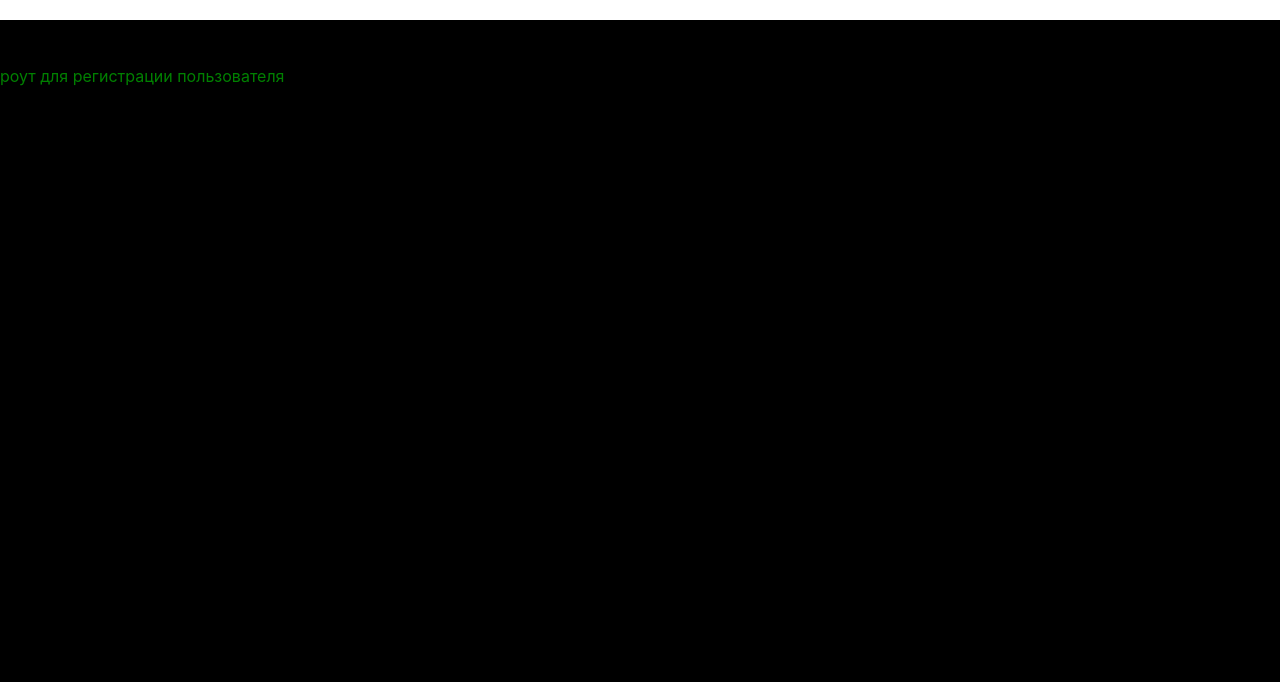
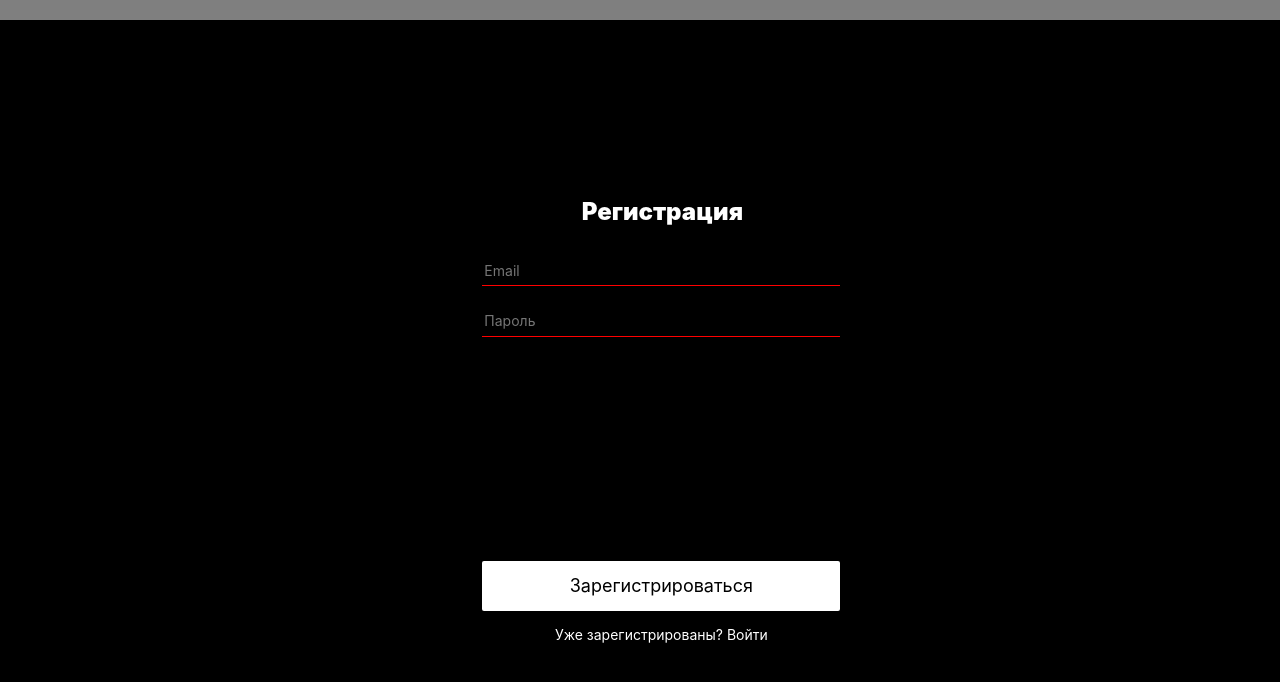
Before and after one commit to Shigatsi/react-mesto-auth, a React (Create React App) app: page /sign-up in a window 1280 px wide. Shown: the top 682 px of the page. Built offline with nearby package versions, Linux system fonts and the light colour scheme; no server answers; a web font is replaced by a local one.

Commit message:
component Register added

```diff
--- /dev/null
+++ b/src/blocks/popup/__link/popup__link.css
@@ -0,0 +1,13 @@
+.popup__link {
+  color:#fff;
+  font-size: 14px;
+  line-height: 17px;
+  text-align: center;
+  text-decoration: none;
+}
+
+.popup__link:hover {
+  cursor: pointer;
+  color: rgba(225, 225, 225, .8);
+  transition: .2s ease-in-out;
+}
--- a/src/blocks/popup/popup.css
+++ b/src/blocks/popup/popup.css
@@ -13,7 +13,7 @@
 @import url(./__fullsize-img-container/popup__fullsize-img-container.css);
 @import url(./__fullsize-img-caption/popup__fullsize-img-caption.css);
 @import url(./__fullsize-img/popup__fullsize-img.css);
-
+@import url(./__link/popup__link.css);
 
 
 .popup{
--- a/src/components/App.js
+++ b/src/components/App.js
@@ -12,6 +12,7 @@ import Footer from './Footer';
 import api from '../utils/Api';
 import {CurrentUserContext} from '../contexts/CurrentUserContext';
 import Login from './Login';
+import Register from './Register';
 
 function App() {
 
@@ -157,18 +158,14 @@ function App() {
 
           {/* роут для регистрации пользователя */}
           <Route path='/sign-up'>
-            <div style={{
-                color: 'green',
-                width: '600',
-                height:'500'
-            }} > роут для регистрации пользователя </div>
+            <Register />
           </Route>
           {/* роут для авторизации пользователя */}
           <Route path='/sign-in'>
             <Login />
           </Route>
           <Route exact path = '/'> {
-            !loggedIn ?
+            loggedIn ?
               <Main
                 cards = {cards}
                 onCardLike = {handleCardLike}
--- a/src/components/Login.js
+++ b/src/components/Login.js
@@ -49,7 +49,7 @@ function Login (...props) {
         className='popup__input-error popup__input-error_hidden'
         id='login_email-input-error'></span>
       <input
-        type="text"
+        type="password"
         id="login_pass"
         name="pass"
         minLength="6"
--- a/src/components/PopupWithForm.js
+++ b/src/components/PopupWithForm.js
@@ -1,3 +1,6 @@
+import React from 'react';
+import { Link } from 'react-router-dom';
+
 function PopupWithForm ({isOpen, onClose, isAuth, onSubmit, ...props }) {
   return (
     <section className={`popup ${isOpen ? "" : "popup_hidden"}`}  id={`edit-${props.name}`}>
@@ -8,6 +11,7 @@ function PopupWithForm ({isOpen, onClose, isAuth, onSubmit, ...props }) {
         <button type="submit" id={`profile-${props.name} `} className={`${isAuth ? " popup__save-button_theme_auth popup__save-button":"popup__save-button"}`}> {props.submited}</button>
       </form>
         <button type="button" id={`${props.name}-close`} onClick = {onClose} className={`${isAuth ? "popup__close-button_theme_auth": "popup__close-button" }`}></button>
+        <Link to="/sign-in" className={`${isAuth&&"popup__link"}`}>Уже зарегистрированы? Войти</Link>
     </div>
   </section>
   )
--- a/src/components/Register.js
+++ b/src/components/Register.js
@@ -0,0 +1,71 @@
+import React from 'react';
+import PopupWithForm from './PopupWithForm';
+
+function Register (...props) {
+  const [data, setData] = React.useState({
+    email: '',
+    pass: ''
+  });
+
+  const handleChange = (e) => {
+    const {name, value} = e.target;
+    setData({
+      ...data,
+      [name] : value
+    })
+  }
+
+  function handleSubmit(e) {
+    // Запрещаем браузеру переходить по адресу формы
+    e.preventDefault();
+
+    //here wilbe smth else handleLogin
+  }
+
+  return (
+    <PopupWithForm
+      name="register"
+      title="Регистрация"
+      submited = "Зарегистрироваться"
+      isAuth = {true}
+      isOpen={true}
+      onSubmit = {handleSubmit}
+    >
+      <input
+        type="text"
+        id="register_email"
+        name="email"
+        minLength="2"
+        maxLength="40"
+        pattern="^[\w-\.]+@([\w-]+\.)+[\w-]{2,4}$"
+        required
+        placeholder="Email"
+        className="popup__input_theme_auth popup__input"
+        value={data.email}
+        onChange={handleChange}
+      />
+
+      <span
+        className='popup__input-error popup__input-error_hidden'
+        id='register_email-input-error'></span>
+      <input
+        type="password"
+        id="register_pass"
+        name="pass"
+        minLength="6"
+        maxLength="200"
+        required
+        value = {data.pass}
+        onChange={handleChange}
+        placeholder="Пароль"
+        className="popup__input_theme_auth popup__input"
+      />
+      <span
+        className='popup__input-error popup__input-error_hidden'
+        id='register_pass-input-error'></span>
+
+    </PopupWithForm>
+  )
+}
+
+export default Register;
```
Also changed, not shown: 1 other file (tests, documents, lock files or other folders).
